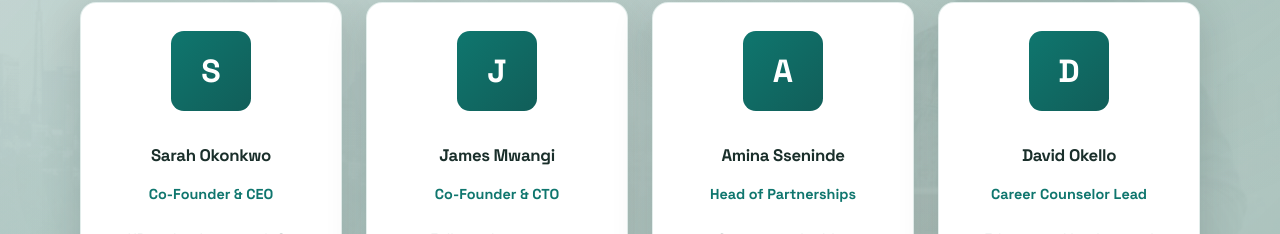
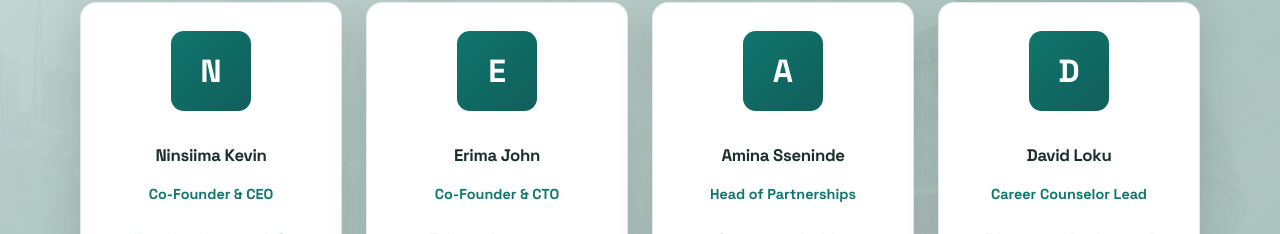
Before and after one commit to ninsiimaliron-collab/Elevate_platform, a React (Vite) app in the folder elevate-frontend/: page /about in a window 1280 px wide. Shown: the part 1317-1551 px from the top of the page. Built offline with nearby package versions, Linux system fonts and the light colour scheme.

Commit message:
update
update

```diff
--- a/elevate-frontend/src/pages/AboutPage.jsx
+++ b/elevate-frontend/src/pages/AboutPage.jsx
@@ -24,10 +24,10 @@ const values = [
 ];
 
 const team = [
-  { name: 'Sarah Okonkwo', role: 'Co-Founder & CEO', bio: 'HR technologist with 8+ years in talent acquisition.' },
-  { name: 'James Mwangi', role: 'Co-Founder & CTO', bio: 'Full-stack engineer passionate about accessible platforms.' },
+  { name: 'Ninsiima Kevin', role: 'Co-Founder & CEO', bio: 'HR technologist with 8+ years in talent acquisition.' },
+  { name: 'Erima John', role: 'Co-Founder & CTO', bio: 'Full-stack engineer passionate about accessible platforms.' },
   { name: 'Amina Sseninde', role: 'Head of Partnerships', bio: 'Community builder connecting employers and youth networks.' },
-  { name: 'David Okello', role: 'Career Counselor Lead', bio: 'Educational background guiding resource strategy.' }
+  { name: 'David Loku', role: 'Career Counselor Lead', bio: 'Educational background guiding resource strategy.' }
 ];
 
 export default function AboutPage() {
```
